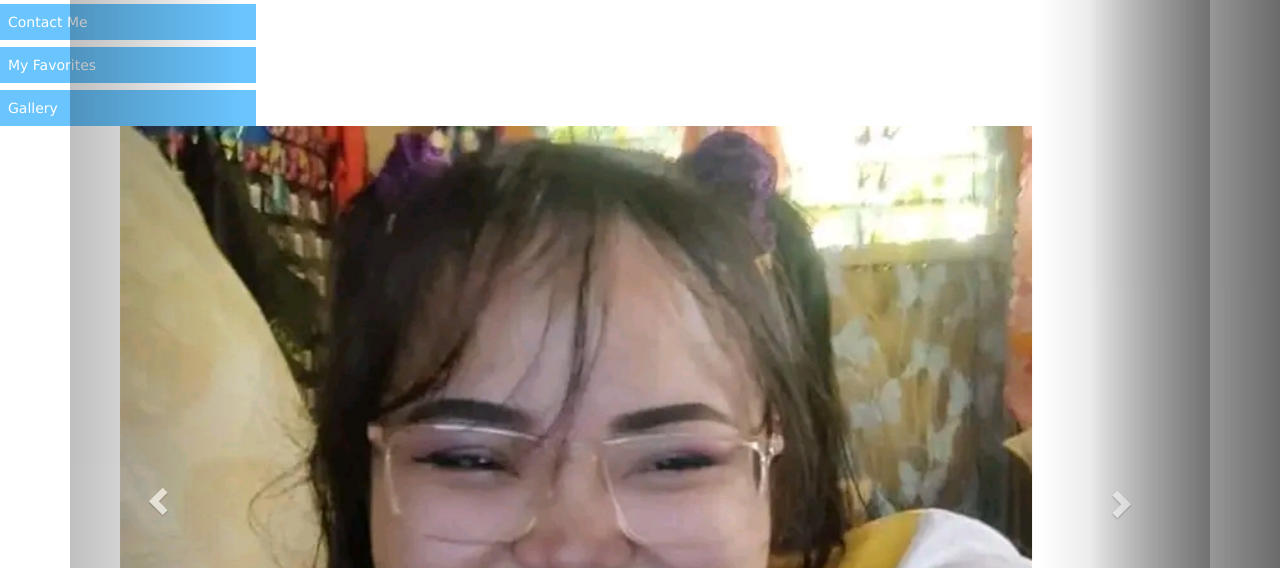
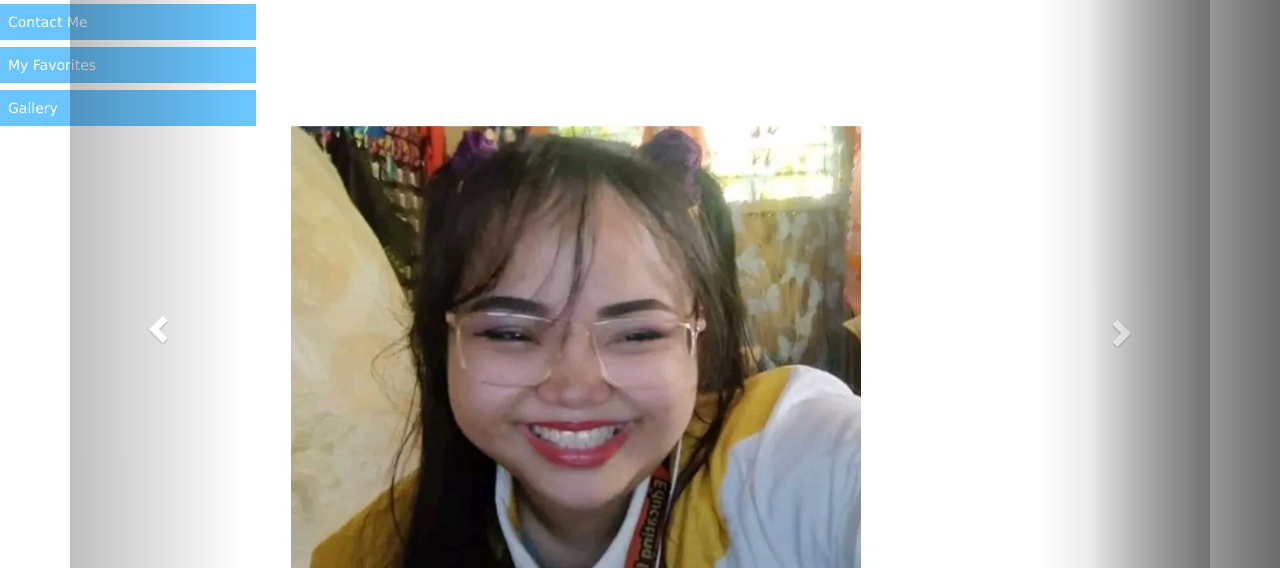
Before and after one commit to Yennyboo08/Prelim-exam, a plain HTML site: page Galleryfinal.html in a window 1280 px wide. Shown: the part 232-800 px from the top of the page. Drawn offline with nearby package versions, Linux system fonts and the light colour scheme.

Commit message:
Update Galleryfinal.html

```diff
--- a/Galleryfinal.html
+++ b/Galleryfinal.html
@@ -42,7 +42,7 @@
 }
 
 .carousel-inner img {
-  width: 80%; /* Set the width of the images */
+  width: 50%; /* Set the width of the images */
   margin: 0 auto; /* Center the images */
   display: block; /* Ensure images are block elements */
 }
```
